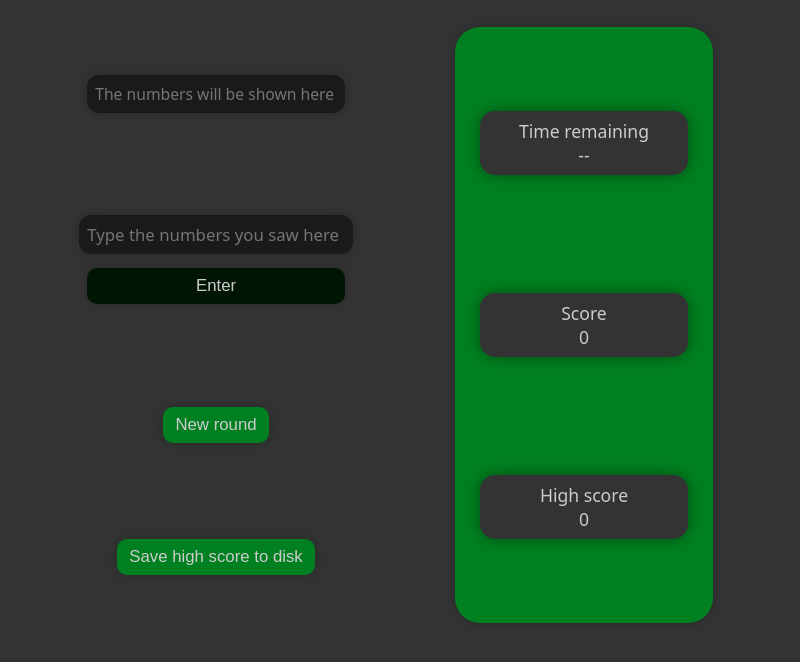
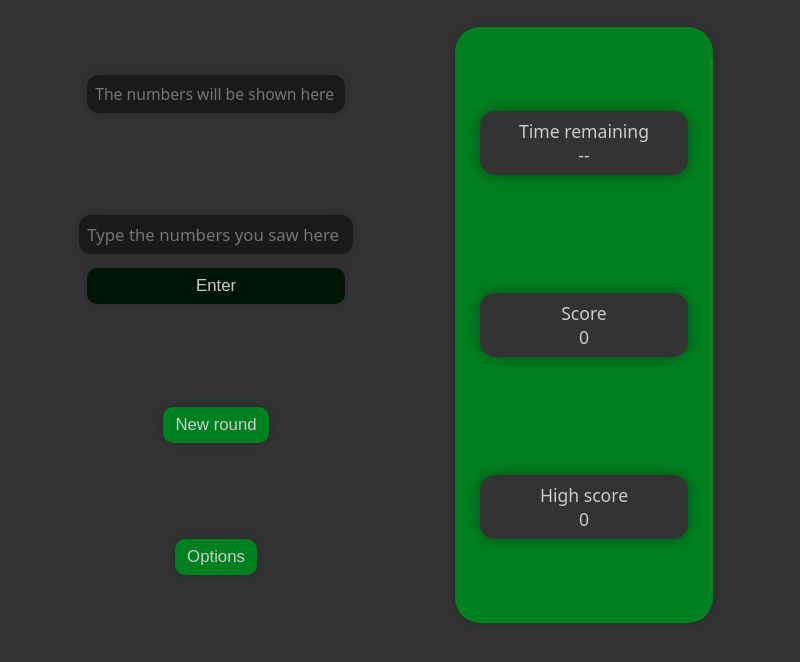
Before and after one commit to thenumber8equalsign/MemoryGame, an Electron app: page src/index.html in a window 800 px wide. Shown: the part 112-774 px from the top of the page. Drawn offline with Linux system fonts and the light colour scheme; no server answers.

Commit message:
add options button

```diff
--- a/src/index.html
+++ b/src/index.html
@@ -34,9 +34,7 @@
             <button id="newRoundButton" class="greenField">New round</button>
           </div>
           <div class="gameField">
-            <button id="saveButton" class="greenField">
-              Save high score to disk
-            </button>
+            <button id="optionsButton" class="greenField">Options</button>
           </div>
         </div>
         <div class="rightSide gameContainer">
```
